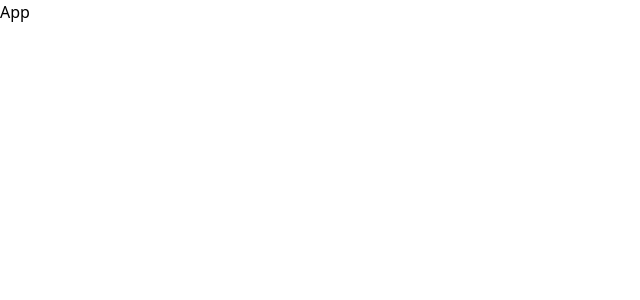
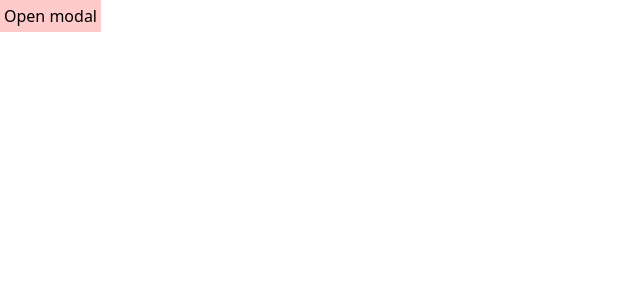
Before and after one commit to alehkonan/go-planner, a React (Vite) app in the folder frontend/: page / in a window 1280 px wide. Shown: the top 300 px of the page, without its empty margins (0-640 px from the left). Built offline with nearby package versions, Linux system fonts and the light colour scheme.

Commit message:
dialog component

```diff
--- a/frontend/src/app/index.tsx
+++ b/frontend/src/app/index.tsx
@@ -1,7 +1,19 @@
+import { useDialog } from '../hooks/useDialog';
+
 export const App = () => {
+  const dialog = useDialog();
+
   return (
     <div>
-      <p>App</p>
+      <button className="button" type="button" onClick={dialog.open}>
+        Open modal
+      </button>
+      <dialog ref={dialog.ref}>
+        <p>Dialog content</p>
+        <button className="button" type="button" onClick={dialog.close}>
+          Close
+        </button>
+      </dialog>
     </div>
   );
 };
--- /dev/null
+++ b/frontend/src/hooks/useDialog.ts
@@ -0,0 +1,14 @@
+import { useCallback, useRef } from 'react';
+
+export const useDialog = () => {
+  const ref = useRef<HTMLDialogElement>(null);
+
+  const open = useCallback(() => ref.current?.showModal(), []);
+  const close = useCallback(() => ref.current?.close(), []);
+
+  return {
+    ref,
+    open,
+    close,
+  };
+};
```
